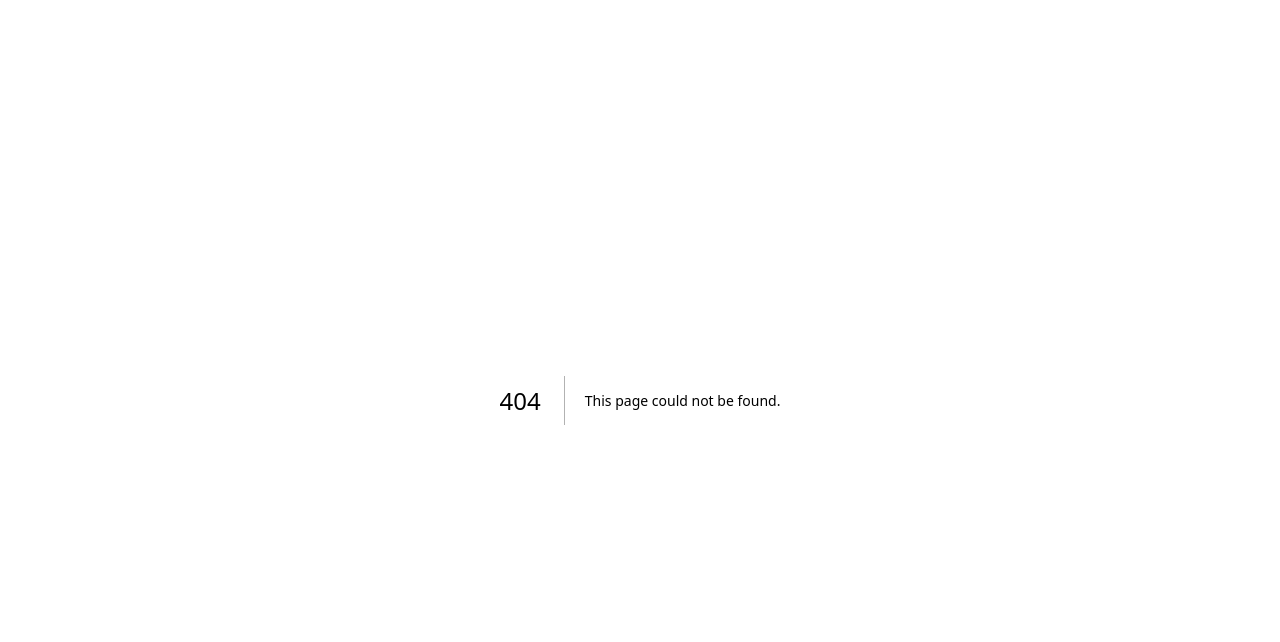
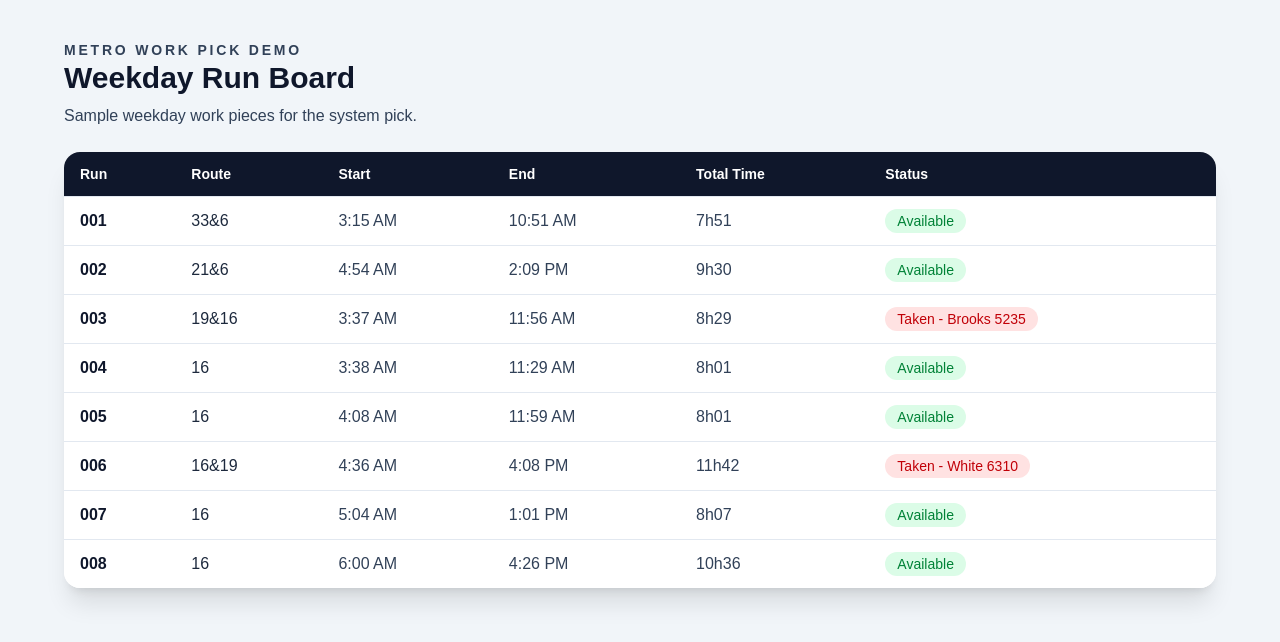
Before and after one commit to mrpjb2u00/bus-pick-demo, a Next.js app: page /runs/weekday in a window 1280 px wide. Before the commit this address had no page. Shown: the top 642 px of the page. Built offline with nearby package versions, Linux system fonts and the light colour scheme.

Commit message:
Add weekday run board page

```diff
--- a/app/dashboard/page.tsx
+++ b/app/dashboard/page.tsx
@@ -115,6 +115,13 @@ export default async function DashboardPage({
   >
     View Sunday Run Board
   </Link>
+
+  <Link
+    href="/runs/weekday"
+    className="inline-flex rounded-lg bg-slate-700 px-4 py-2 font-semibold text-white hover:bg-slate-800"
+  >
+    View Weekday Run Board
+  </Link>
 </div>
         </div>
       </div>
--- /dev/null
+++ b/app/runs/weekday/page.tsx
@@ -0,0 +1,134 @@
+const weekdayRuns = [
+  {
+    run: "001",
+    route: "33&6",
+    start: "3:15 AM",
+    end: "10:51 AM",
+    total: "7h51",
+    status: "Available",
+  },
+  {
+    run: "002",
+    route: "21&6",
+    start: "4:54 AM",
+    end: "2:09 PM",
+    total: "9h30",
+    status: "Available",
+  },
+  {
+    run: "003",
+    route: "19&16",
+    start: "3:37 AM",
+    end: "11:56 AM",
+    total: "8h29",
+    status: "Taken - Brooks 5235",
+  },
+  {
+    run: "004",
+    route: "16",
+    start: "3:38 AM",
+    end: "11:29 AM",
+    total: "8h01",
+    status: "Available",
+  },
+  {
+    run: "005",
+    route: "16",
+    start: "4:08 AM",
+    end: "11:59 AM",
+    total: "8h01",
+    status: "Available",
+  },
+  {
+    run: "006",
+    route: "16&19",
+    start: "4:36 AM",
+    end: "4:08 PM",
+    total: "11h42",
+    status: "Taken - White 6310",
+  },
+  {
+    run: "007",
+    route: "16",
+    start: "5:04 AM",
+    end: "1:01 PM",
+    total: "8h07",
+    status: "Available",
+  },
+  {
+    run: "008",
+    route: "16",
+    start: "6:00 AM",
+    end: "4:26 PM",
+    total: "10h36",
+    status: "Available",
+  },
+];
+
+export default function WeekdayRunsPage() {
+  return (
+    <main className="min-h-screen bg-slate-100 px-4 py-10">
+      <div className="mx-auto max-w-6xl">
+        <div className="mb-6">
+          <p className="text-sm font-semibold uppercase tracking-[0.2em] text-slate-700">
+            Metro Work Pick Demo
+          </p>
+          <h1 className="text-3xl font-bold text-slate-900">
+            Weekday Run Board
+          </h1>
+          <p className="mt-2 text-slate-700">
+            Sample weekday work pieces for the system pick.
+          </p>
+        </div>
+
+        <div className="overflow-hidden rounded-2xl bg-white shadow-xl">
+          <div className="overflow-x-auto">
+            <table className="min-w-full text-left">
+              <thead className="bg-slate-900 text-white">
+                <tr>
+                  <th className="px-4 py-3 text-sm font-semibold">Run</th>
+                  <th className="px-4 py-3 text-sm font-semibold">Route</th>
+                  <th className="px-4 py-3 text-sm font-semibold">Start</th>
+                  <th className="px-4 py-3 text-sm font-semibold">End</th>
+                  <th className="px-4 py-3 text-sm font-semibold">Total Time</th>
+                  <th className="px-4 py-3 text-sm font-semibold">Status</th>
+                </tr>
+              </thead>
+              <tbody>
+                {weekdayRuns.map((run) => {
+                  const isTaken = run.status.startsWith("Taken");
+
+                  return (
+                    <tr
+                      key={run.run}
+                      className="border-t border-slate-200 bg-white"
+                    >
+                      <td className="px-4 py-3 font-semibold text-slate-900">
+                        {run.run}
+                      </td>
+                      <td className="px-4 py-3 text-slate-800">{run.route}</td>
+                      <td className="px-4 py-3 text-slate-700">{run.start}</td>
+                      <td className="px-4 py-3 text-slate-700">{run.end}</td>
+                      <td className="px-4 py-3 text-slate-700">{run.total}</td>
+                      <td className="px-4 py-3">
+                        <span
+                          className={`rounded-full px-3 py-1 text-sm font-medium ${
+                            isTaken
+                              ? "bg-red-100 text-red-700"
+                              : "bg-green-100 text-green-700"
+                          }`}
+                        >
+                          {run.status}
+                        </span>
+                      </td>
+                    </tr>
+                  );
+                })}
+              </tbody>
+            </table>
+          </div>
+        </div>
+      </div>
+    </main>
+  );
+}
```
Also changed, not shown: app/runs/saturday/page.tsx (added).
